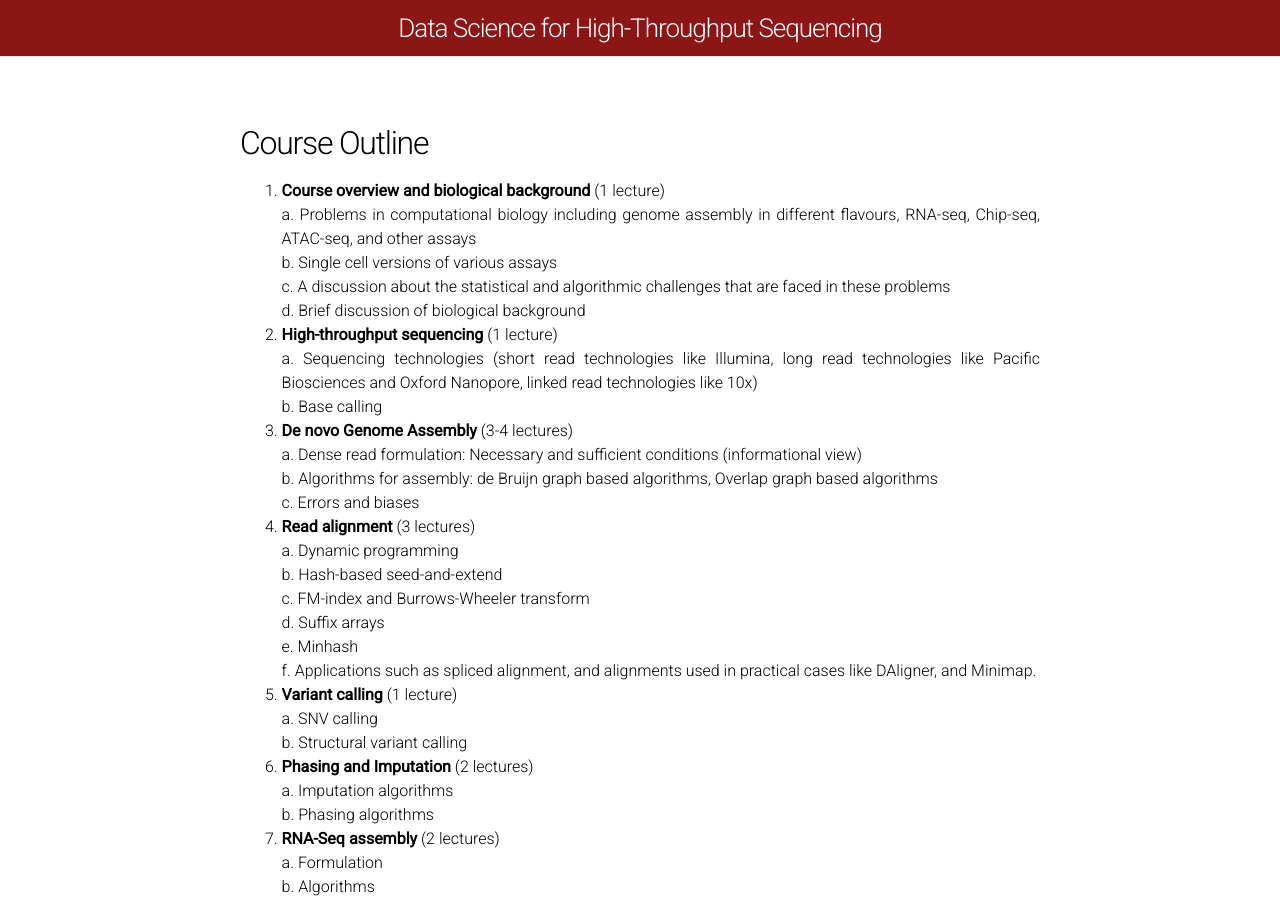
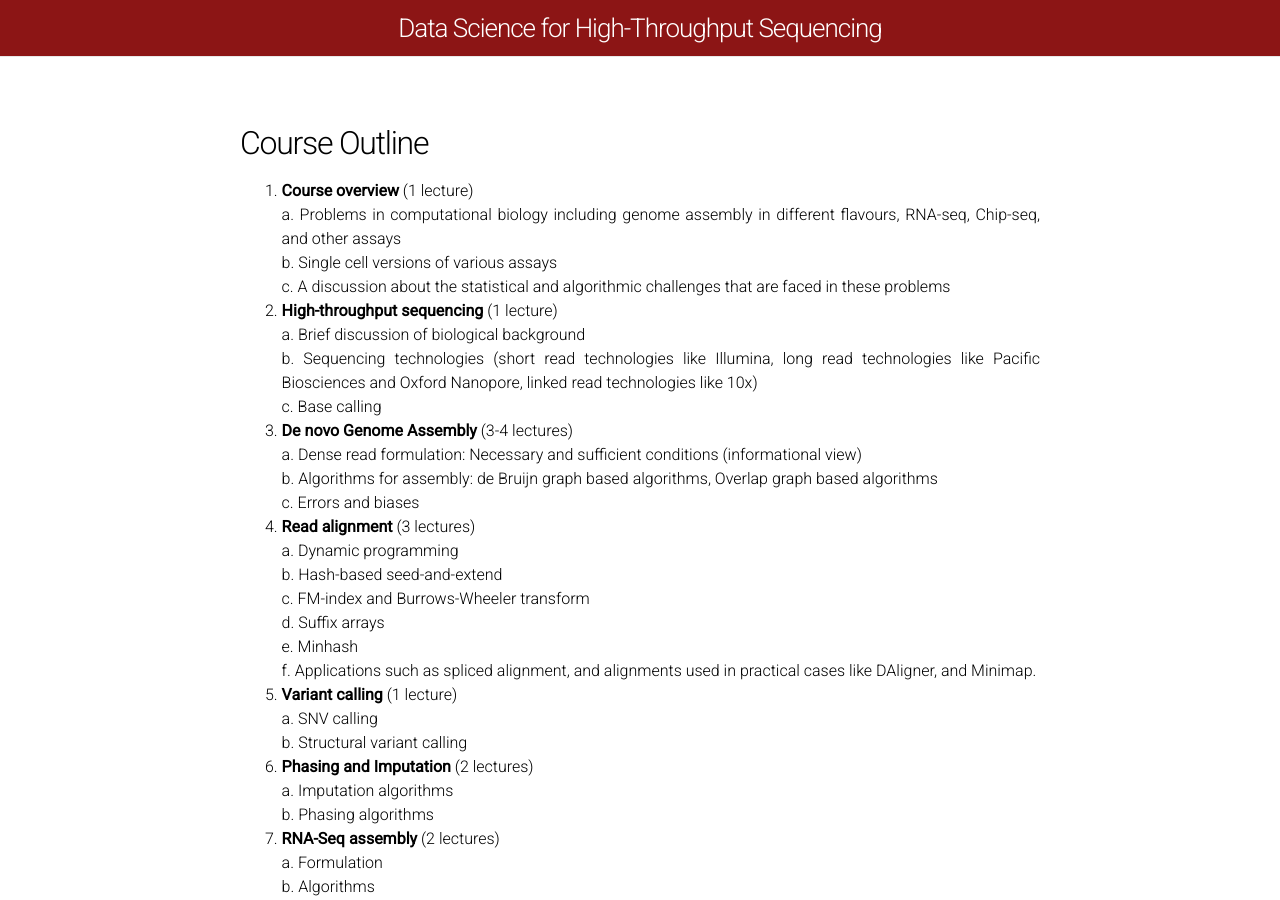
Before and after one commit to laurashen/data-science-sequencing.github.io, a Jekyll site: the page built from lectures/lecture0.md, in a window 1280 px wide and 900 px high. Built offline with Jekyll 4.4.1, drawn with Linux system fonts in a browser that asks for light colours; comment, search, counter and statistics services are not loaded.

Commit message:
updated outline md file

```diff
--- a/lectures/lecture0.md
+++ b/lectures/lecture0.md
@@ -7,21 +7,21 @@ permalink: /lectures/lecture0/
 ## Course Outline
 
 
-1. **Course overview and biological background** (1 lecture)
+1. **Course overview** (1 lecture)
 
-	a. Problems in computational biology including genome assembly in different flavours, RNA-seq, Chip-seq, ATAC-seq, and other assays
+	a. Problems in computational biology including genome assembly in different flavours, RNA-seq, Chip-seq, and other assays
 
 	b. Single cell versions of various assays
 
 	c. A discussion about the statistical and algorithmic challenges that are faced in these problems
 
-	d. Brief discussion of biological background
-
 2. **High-throughput sequencing** (1 lecture)
 
-	a. Sequencing technologies (short read technologies like Illumina, long read technologies like Pacific Biosciences and Oxford Nanopore, linked read technologies like 10x)
+	a. Brief discussion of biological background
 
-	b.	Base calling
+	b. Sequencing technologies (short read technologies like Illumina, long read technologies like Pacific Biosciences and Oxford Nanopore, linked read technologies like 10x)
+
+	c.	Base calling
 
 3. **De novo Genome Assembly** (3-4 lectures)
 
```
